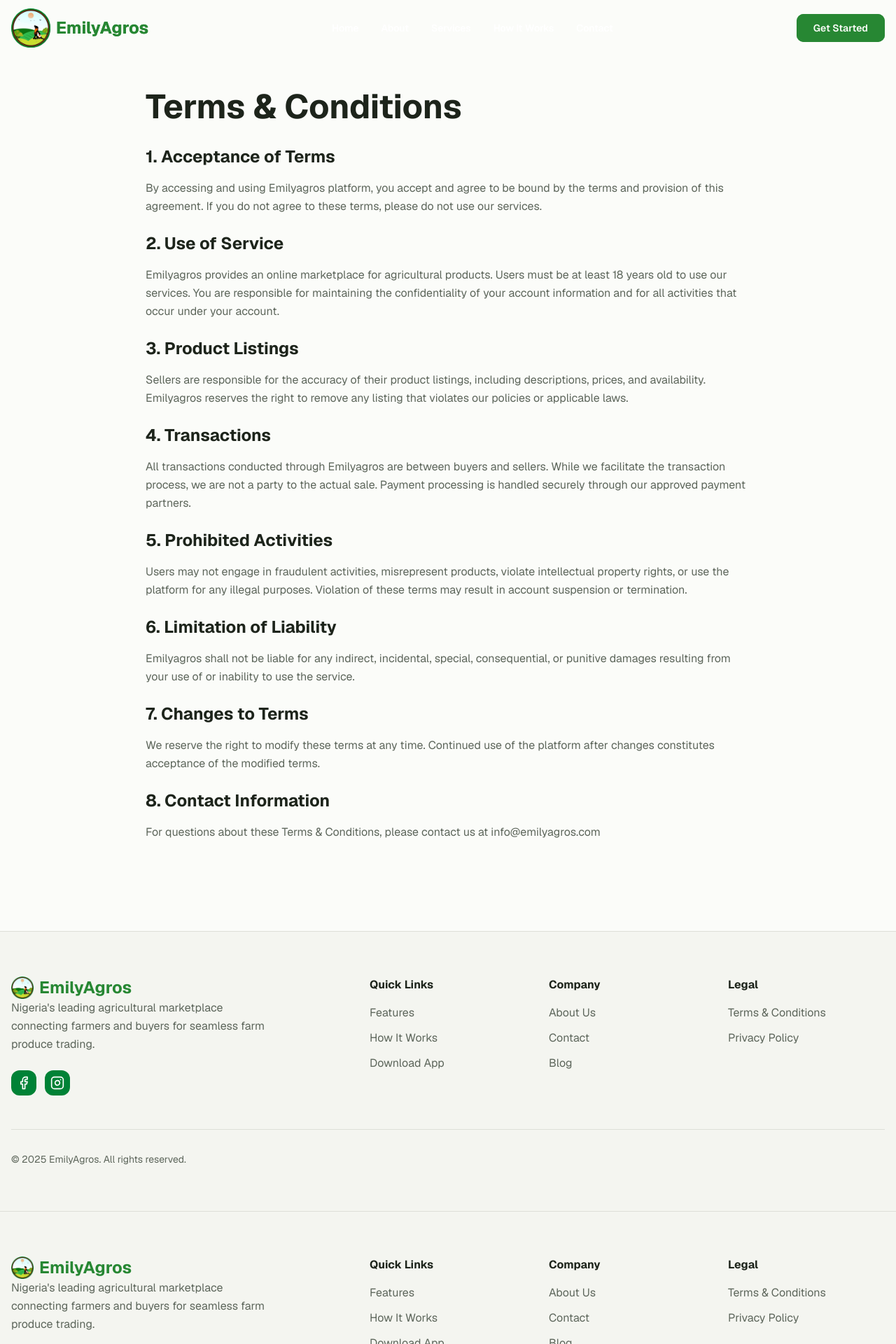
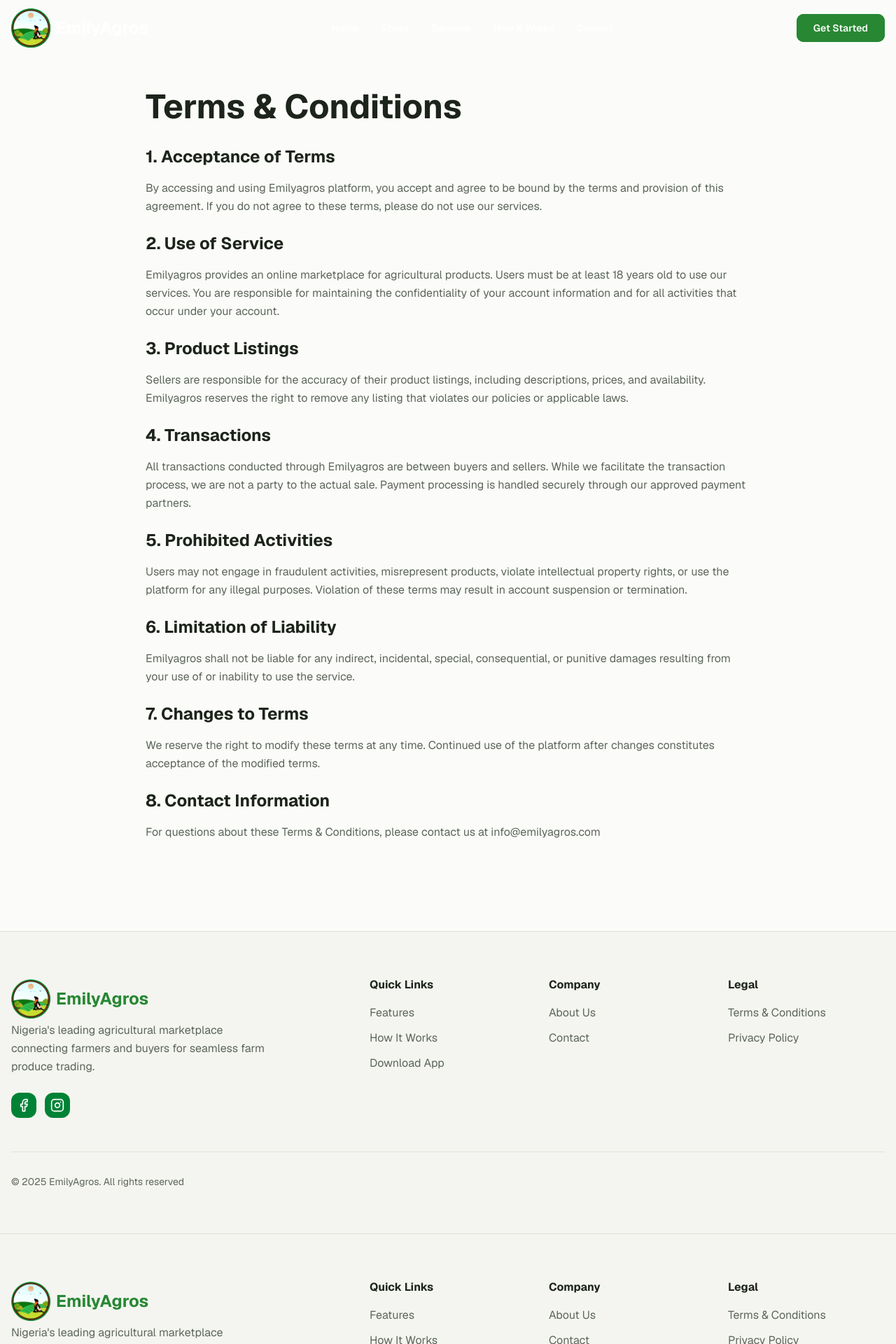
Before and after one commit to rdghostmann/emilyagros-marketing, a Next.js app: page /terms in a window 1280 px wide. Shown: the top 1920 px of the page at 70% size. Built offline with nearby package versions, Linux system fonts and the light colour scheme.

Commit message:
first commit on Added update II

```diff
--- a/components/footer.tsx
+++ b/components/footer.tsx
@@ -10,13 +10,12 @@ export function Footer() {
             { label: "Features", href: "#services" },
             { label: "How It Works", href: "#how-it-works" },
             { label: "Download App", href: "#download" },
-            // { label: "Pricing", href: "#" },
         ],
         company: [
             { label: "About Us", href: "#about" },
             { label: "Contact", href: "#contact" },
             // { label: "Careers", href: "#" },
-            { label: "Blog", href: "#" },
+            // { label: "Blog", href: "#" },
         ],
         legal: [
             { label: "Terms & Conditions", href: "/terms" },
@@ -38,9 +37,9 @@ export function Footer() {
                 <div className="grid sm:grid-cols-2 lg:grid-cols-5 gap-8 mb-12">
                     {/* Brand */}
                     <div className="lg:col-span-2">
-                        <Link href="#home" className="flex items-center gap-2 text-xl md:text-2xl font-bold text-primary">
-                            <Image src={Logo} alt="Emily-Agros" className="w-7 h-7 md:w-8 md:h-8" />
-                            <span className="hidden md:inline">EmilyAgros</span>
+                        <Link href="/" className="flex items-center gap-2 ">
+                            <Image src={Logo} alt="Emily-Agros" className="w-14 h-14 md:w-14 md:h-16 object-contain" />
+                            <span className="text-xl md:text-2xl font-bold text-primary">EmilyAgros</span>
                         </Link>
                         <p className="text-muted-foreground mb-6 max-w-sm leading-relaxed">
                             Nigeria's leading agricultural marketplace connecting farmers and buyers for seamless farm produce
@@ -48,7 +47,7 @@ export function Footer() {
                         </p>
                         <div className="flex gap-3">
                             {socialLinks.map((social) => (
-                                <a
+                                <Link
                                     key={social.label}
                                     href={social.href}
                                     target="_blank"
@@ -58,7 +57,7 @@ export function Footer() {
                                     aria-label={social.label}
                                 >
                                     <social.icon className="w-5 h-5" />
-                                </a>
+                                </Link>
                             ))}
                         </div>
                     </div>
@@ -82,9 +81,9 @@ export function Footer() {
                         <ul className="space-y-3">
                             {footerLinks.company.map((link) => (
                                 <li key={link.label}>
-                                    <a href={link.href} className="text-muted-foreground hover:text-primary transition-colors">
+                                    <Link href={link.href} className="text-muted-foreground hover:text-primary transition-colors">
                                         {link.label}
-                                    </a>
+                                    </Link>
                                 </li>
                             ))}
                         </ul>
@@ -95,9 +94,9 @@ export function Footer() {
                         <ul className="space-y-3">
                             {footerLinks.legal.map((link) => (
                                 <li key={link.label}>
-                                    <a href={link.href} className="text-muted-foreground hover:text-primary transition-colors">
+                                    <Link href={link.href} className="text-muted-foreground hover:text-primary transition-colors">
                                         {link.label}
-                                    </a>
+                                    </Link>
                                 </li>
                             ))}
                         </ul>
@@ -106,7 +105,7 @@ export function Footer() {
 
                 {/* Bottom */}
                 <div className="pt-8 border-t border-border flex flex-col sm:flex-row justify-between items-center gap-4">
-                    <p className="text-sm text-muted-foreground">© {new Date().getFullYear()} EmilyAgros. All rights reserved.</p>
+                    <p className="text-center text-sm text-muted-foreground">© {new Date().getFullYear()} EmilyAgros.<br className="block lg:hidden" /> All rights reserved</p>
                     <p className="hidden text-sm text-muted-foreground">Made with ❤️ in Nigeria</p>
                 </div>
             </div>
--- a/components/navbar.tsx
+++ b/components/navbar.tsx
@@ -44,11 +44,11 @@ export function Navbar() {
         }`}
     >
       <div className="container mx-auto px-4">
-        <div className="flex items-center justify-between h-16 md:h-20">
+        <div className="flex items-center justify-between py-4 h-16 md:h-20">
           {/* Logo */}
-          <Link href="/" className="flex items-center gap-2 text-xl md:text-2xl font-bold text-primary">
-            <Image src={Logo} alt="Emily-Agros" className="w-10 h-10 md:w-14 md:h-14 object-contain" />
-            <span className="hidden md:inline">EmilyAgros</span>
+          <Link href="/" className="flex items-center gap-2 ">
+            <Image src={Logo} alt="Emily-Agros" className="w-14 h-14 md:w-14 md:h-16 object-contain" />
+            <span className={`text-xl md:text-2xl font-bold transition-all duration-300 ${isScrolled ? "text-primary" : "text-white"}`}>EmilyAgros</span>
           </Link>
 
           {/* Desktop Navigation (shows from md and up) */}
```
